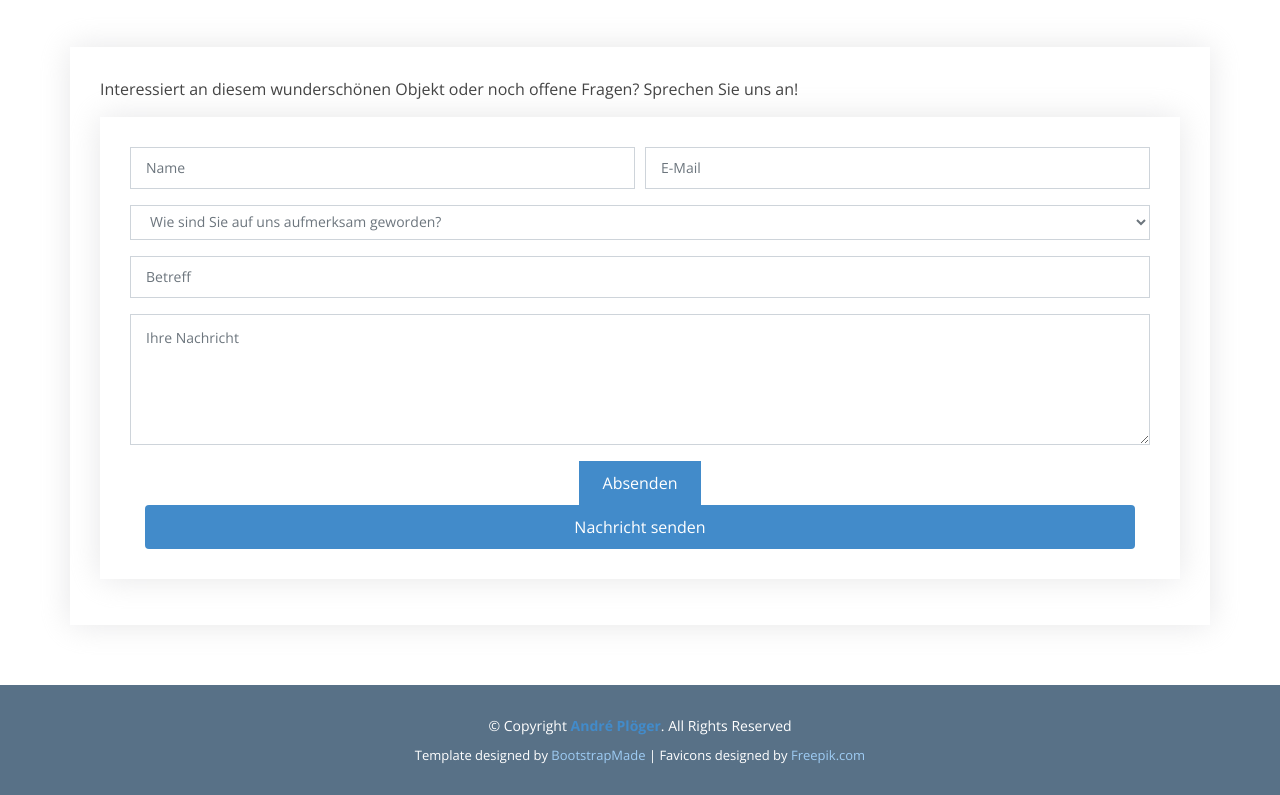
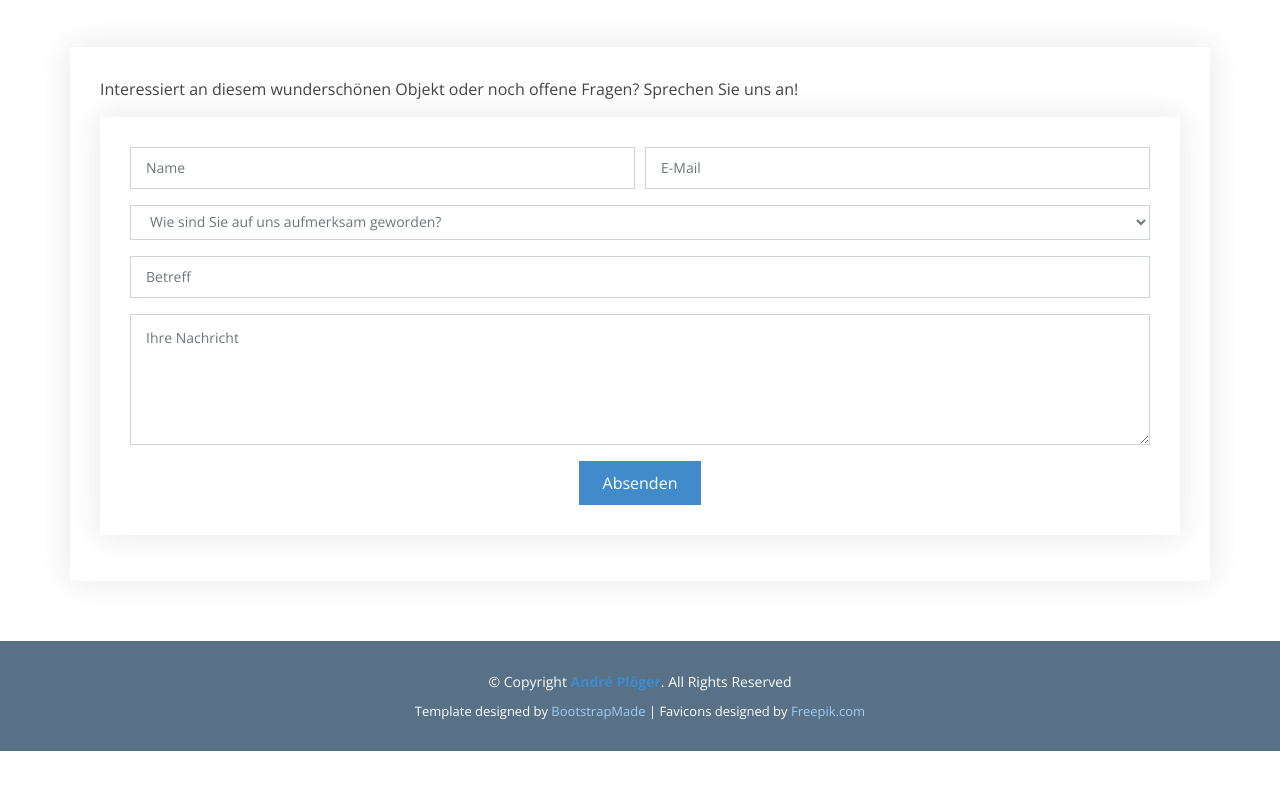
Before and after one commit to aplgr/granjadelsol.com, a plain HTML site: page de/index.html in a window 1280 px wide. Shown: the part 9793-10588 px from the top of the page. After the commit the page ends 10544 px from the top, so only its background shows below. Drawn offline with nearby package versions, Linux system fonts and the light colour scheme.

Commit message:
fix form

```diff
--- a/de/index.html
+++ b/de/index.html
@@ -656,8 +656,8 @@
                             hx-disabled-elt="button[type=submit], input[type=submit]"
                             @htmx:configRequest.window="configRequest($event)"
                             @htmx:beforeRequest.window="beforeRequest($event)"
-                            @htmx:afterRequest.window="afterRequest($event)"
-                            action="https://api.granjadelsol.com/contact" method="post" class="php-email-form">
+                            @htmx:afterRequest.window="afterRequest($event)" action="" method="post"
+                            class="php-email-form">
 
                             <div class="form-row">
                                 <div class="col-lg-6 form-group">
@@ -700,12 +700,11 @@
                                     placeholder="Ihre Nachricht"></textarea>
                                 <div class="validate"></div>
                             </div>
-                            <div class="text-center"><button type="submit">Absenden</button></div>
                             <div class="col-12 text-center">
                                 <div class="loading">Nachricht wird gesendet …</div>
                                 <div class="error-message"></div>
                                 <div class="sent-message">Vielen Dank! Ich melde mich schnellstmöglich zurück.</div>
-                                <button type="submit" class="btn btn-submit w-100">Nachricht senden</button>
+                                <div class="text-center"><button type="submit">Absenden</button></div>
                             </div>
                         </form>
                         <p class="form-status" x-data x-text="$store.fg.status" role="status" aria-live="polite"></p>
@@ -731,7 +730,6 @@
     <script src="../assets/vendor/jquery/jquery.min.js"></script>
     <script src="../assets/vendor/bootstrap/js/bootstrap.bundle.min.js"></script>
     <script src="../assets/vendor/jquery.easing/jquery.easing.min.js"></script>
-    <script src="../assets/vendor/php-email-form/validate.js"></script>
     <script src="../assets/vendor/jquery-sticky/jquery.sticky.js"></script>
     <script src="../assets/vendor/venobox/venobox.min.js"></script>
     <script src="../assets/vendor/waypoints/jquery.waypoints.min.js"></script>
```
